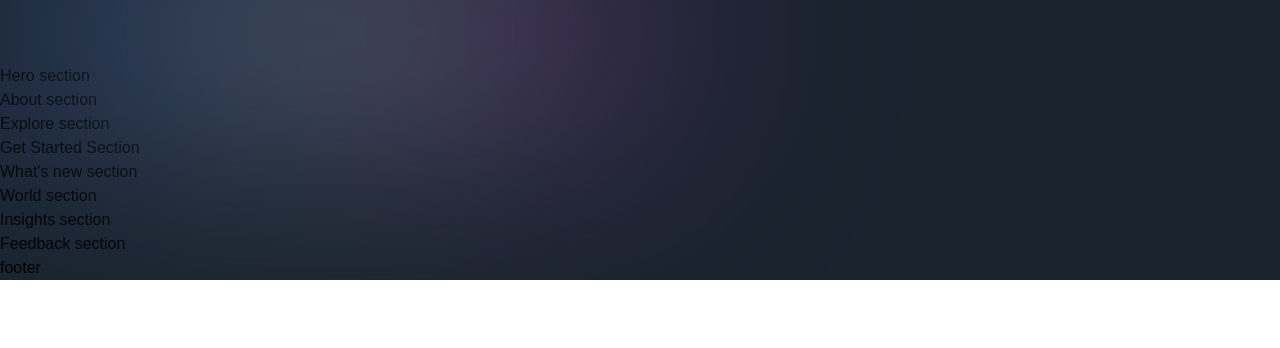
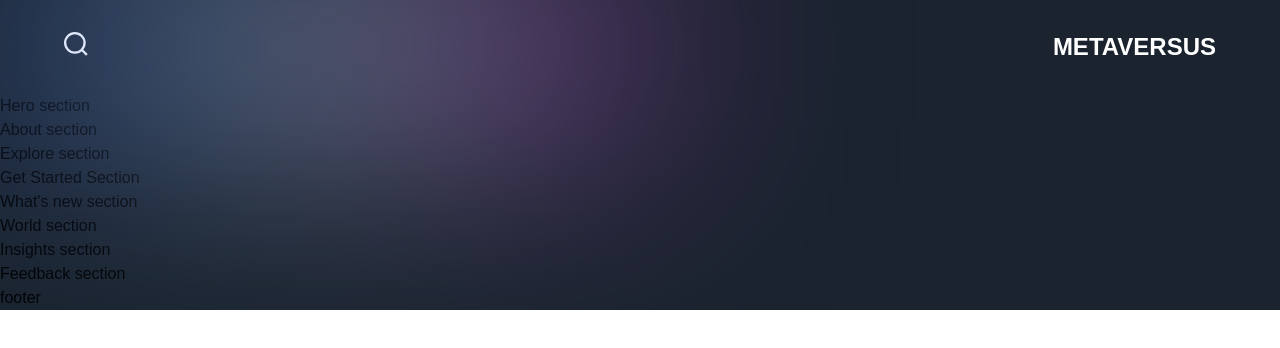
Before and after one commit to anggriawanmr/metaversus, a Next.js app: page / in a window 1280 px wide. Shown: the top 348 px of the page. Built offline with nearby package versions, Linux system fonts and the light colour scheme; a web font is replaced by a local one.

Commit message:
Adding search icon and company name on navbar component :sparkles:

```diff
--- a/components/Navbar.jsx
+++ b/components/Navbar.jsx
@@ -12,7 +12,17 @@
     whileInView="show"
     className={`${styles.xPaddings} py-8 relative`}
   >
-    <div className="absolute w-[50%] inset-0 gradient-01"></div>
+    <div className="absolute w-[50%] inset-0 gradient-01" />
+    <div className={`${styles.innerWidth} mx-auto flex justify-between gap-8`}>
+      <img
+        src="/search.svg"
+        alt="search"
+        className="w-[24px] h-[24px] object-contain"
+      />
+      <h2 className="font-extrabold text-[24px] leading-[30px] text-white">
+        METAVERSUS
+      </h2>
+    </div>
   </motion.nav>
 );
 
```
